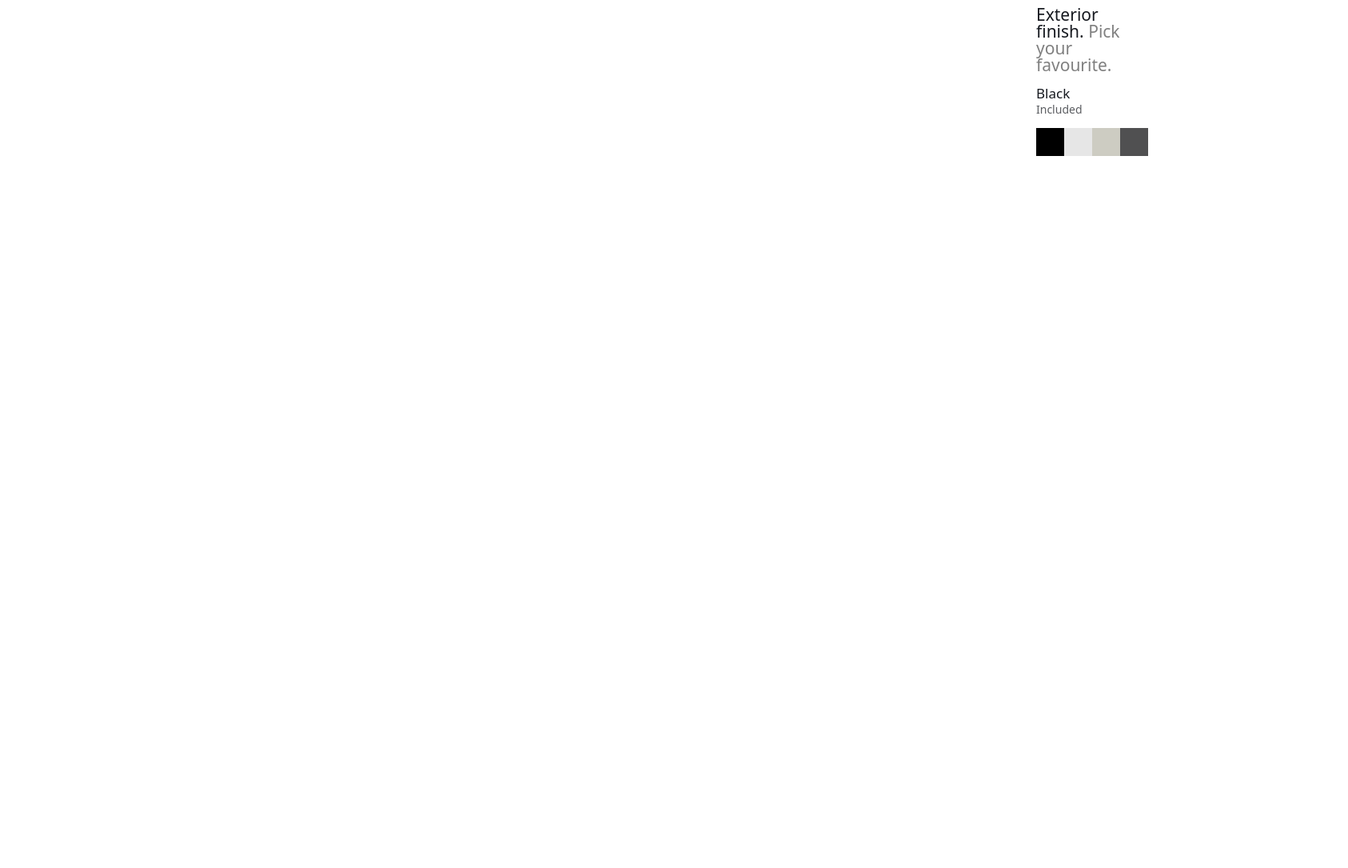
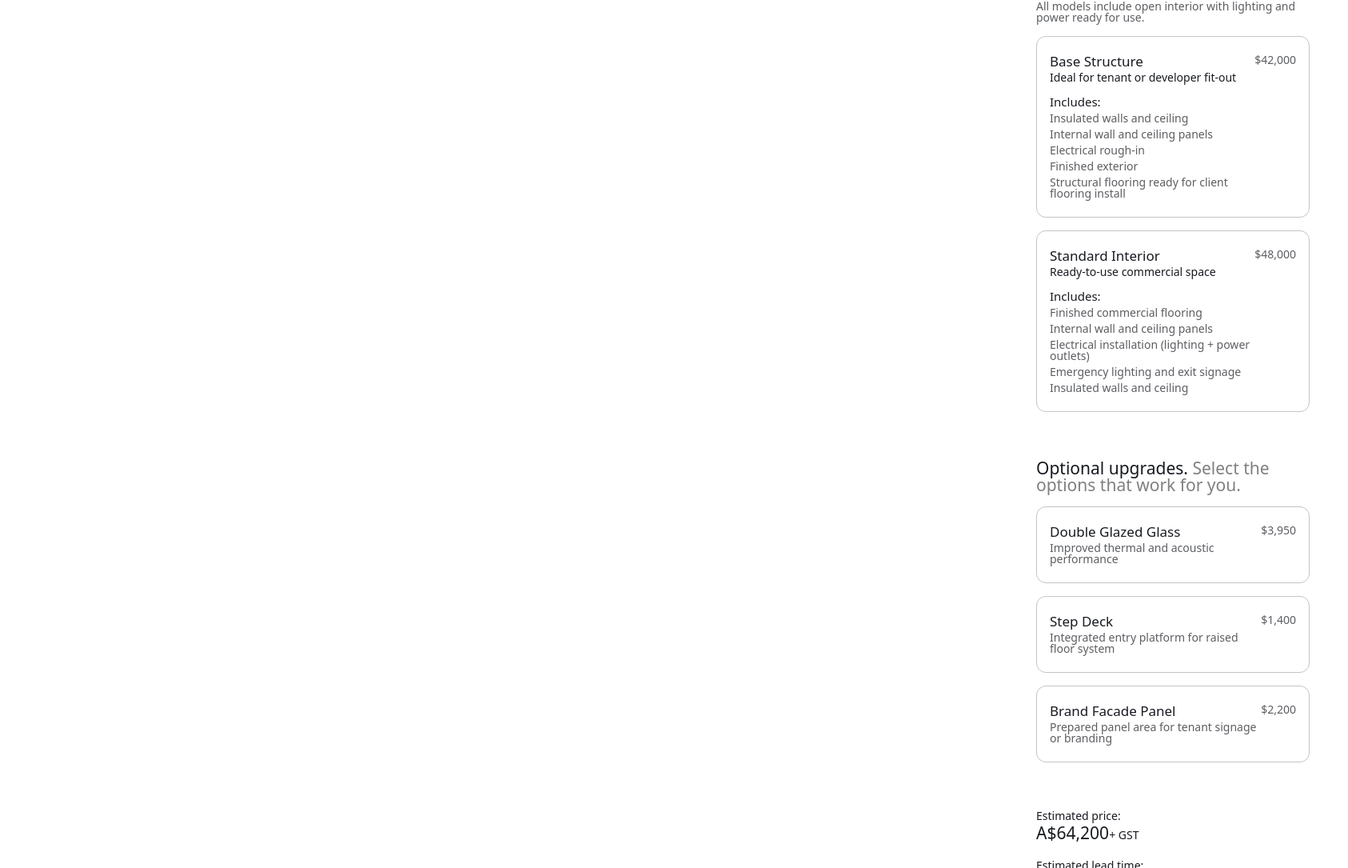
Before and after one commit to venkatesh-pro/sirius-design, a Next.js app: page / in a window 1280 px wide. Shown: the part 896-1981 px from the top of the page at 80% size, 1686 px wide, since content can reach past the window. Before the commit the page ends 1091 px from the top, so only its background shows below. Built offline with nearby package versions, Linux system fonts and the light colour scheme.

Commit message:
completed upto continue button

```diff
--- a/app/page.tsx
+++ b/app/page.tsx
@@ -54,6 +54,69 @@ const Configurator = () => {
         isActive: false,
       },
     ],
+
+    interiorFinishes: [
+      {
+        name: 'Base Structure',
+        description: 'Ideal for tenant or developer fit-out',
+        includes: [
+          'Insulated walls and ceiling',
+          'Internal wall and ceiling panels',
+          'Electrical rough-in',
+          'Finished exterior',
+          'Structural flooring ready for client flooring install',
+        ],
+        pricing: {
+          price: 42000,
+          currency: 'dollar',
+        },
+      },
+      {
+        name: 'Standard Interior',
+        description: 'Ready-to-use commercial space',
+        includes: [
+          'Finished commercial flooring',
+          'Internal wall and ceiling panels',
+          'Electrical installation (lighting + power outlets)',
+          'Emergency lighting and exit signage',
+          'Insulated walls and ceiling',
+        ],
+        pricing: {
+          price: 48000,
+          currency: 'dollar',
+        },
+      },
+    ],
+
+    optionalUpgrades: [
+      {
+        name: 'Double Glazed Glass',
+        description: 'Improved thermal and acoustic performance',
+        pricing: {
+          price: 3950,
+          currency: 'dollar',
+        },
+        isActive: true,
+      },
+      {
+        name: 'Step Deck',
+        description: 'Integrated entry platform for raised floor system',
+        pricing: {
+          price: 1400,
+          currency: 'dollar',
+        },
+        isActive: true,
+      },
+      {
+        name: 'Brand Facade Panel',
+        description: 'Prepared panel area for tenant signage or branding',
+        pricing: {
+          price: 2200,
+          currency: 'dollar',
+        },
+        isActive: true,
+      },
+    ],
   };
   return (
     <div className="mx-[48px]">
@@ -86,7 +149,7 @@ const Configurator = () => {
             return (
               <div
                 key={sizeIndex}
-                className="py-[22px] px-[16px] flex  justify-between border-[#C4C4C4] border-[1px] rounded-[12px] mt-[16px]"
+                className="py-[22px] px-[16px] flex  justify-between border-[#C4C4C4] border-[1px] rounded-[12px] mt-[16px] min-w-[342px]"
               >
                 <div>
                   <p className="text-[#171A20] text-[17px] font-[400] tracking-[1%] leading-[100%]">
@@ -121,12 +184,12 @@ const Configurator = () => {
             Included
           </p>
         </div>
-        <div className="mt-[16px] flex rounded-full ">
+        <div className="mt-[16px] flex gap-[17px] ">
           {data.exteriorFinishes.map((exteriorFinish, exteriorFinishIndex) => {
             return (
               <div
                 key={exteriorFinishIndex}
-                className={`w-[35px] h-[35px]`}
+                className={`w-[35px] h-[35px] rounded-full `}
                 style={{
                   background: exteriorFinish.color,
                 }}
@@ -135,6 +198,124 @@ const Configurator = () => {
           })}
         </div>
       </div>
+
+      {/* interior finish */}
+      <div className="mt-[60px]">
+        <h1 className="text-[21px] font-[400] leading-[100%] tracking-[1%] ">
+          <span className="text-[#171A20]">Interior finish.</span>{' '}
+          <span className="text-[#808080]">How ready should the interior be?</span>
+        </h1>
+        <p className="text-[#5C5E62] text-[14px] font-[400] tracking-[1.5%] leading-[100%] mt-[8px]">
+          All models include open interior with lighting and power ready for use.
+        </p>
+
+        <div>
+          {data.interiorFinishes.map((interiorFinish, interiorFinishIndex) => {
+            return (
+              <div
+                key={interiorFinishIndex}
+                className="py-[22px] px-[16px] flex  justify-between border-[#C4C4C4] border-[1px] rounded-[12px] mt-[16px] min-w-[342px]"
+              >
+                <div>
+                  <p className="text-[#171A20] text-[17px] font-[400] tracking-[1%] leading-[100%]">
+                    {interiorFinish.name}
+                  </p>
+                  <p className="text-[#171A20] text-[14px] font-[400] tracking-[1.5%] leading-[100%] mt-[5px]">
+                    {interiorFinish.description}
+                  </p>
+
+                  <div>
+                    <p className="text-[#171A20] text-[15px] font-[400] tracking-[1.5%] leading-[100%] mt-[16px]">
+                      Includes:
+                    </p>
+                    <ul className="">
+                      {interiorFinish.includes.map(include => {
+                        return (
+                          <li className="text-[14px] text-[#5C5E62] font-[400] tracking-[1.5%] leading-[100%] mt-[6px]">
+                            {include}
+                          </li>
+                        );
+                      })}
+                    </ul>
+                  </div>
+                </div>
+                <div>
+                  <p className="text-[#5C5E62] text-[14px] font-[400] tracking-[1.5%] leading-[100%]">
+                    {formatPrice(interiorFinish.pricing.currency, interiorFinish.pricing.price)}
+                  </p>
+                </div>
+              </div>
+            );
+          })}
+        </div>
+      </div>
+
+      {/* optional upgrades */}
+      <div className="mt-[60px]">
+        <h1 className="text-[21px] font-[400] leading-[100%] tracking-[1%] ">
+          <span className="text-[#171A20]">Optional upgrades.</span>{' '}
+          <span className="text-[#808080]">Select the options that work for you.</span>
+        </h1>
+
+        <div>
+          {data.optionalUpgrades.map((optionalUpgrade, optionalUpgradeIndex) => {
+            return (
+              <div
+                key={optionalUpgradeIndex}
+                className="py-[22px] px-[16px] flex  justify-between border-[#C4C4C4] border-[1px] rounded-[12px] mt-[16px] min-w-[342px]"
+              >
+                <div>
+                  <p className="text-[#171A20] text-[17px] font-[400] tracking-[1%] leading-[100%]">
+                    {optionalUpgrade.name}
+                  </p>
+                  <p className="text-[#5C5E62] text-[14px] font-[400] tracking-[1.5%] leading-[100%] mt-[5px]">
+                    {optionalUpgrade.description}
+                  </p>
+                </div>
+                <div>
+                  <p className="text-[#5C5E62] text-[14px] font-[400] tracking-[1.5%] leading-[100%]">
+                    {formatPrice(optionalUpgrade.pricing.currency, optionalUpgrade.pricing.price)}
+                  </p>
+                </div>
+              </div>
+            );
+          })}
+        </div>
+      </div>
+
+      {/* optional upgrades */}
+      <div className="mt-[60px]">
+        <p className="text-[#171A20] text-[14px] font-[400] tracking-[1.5%] leading-[100%]">
+          Estimated price:
+        </p>
+        {/* TODO: dynamic */}
+        <p className="mt-[4px]">
+          <span className="text-[#171A20] text-[21px] font-[400] tracking-[1.5%] leading-[100%]">
+            A$64,200
+          </span>
+          <span className="text-[#171A20] text-[14px] font-[400] tracking-[1.5%] leading-[100%]">
+            + GST
+          </span>
+        </p>
+
+        <p className="text-[#171A20] text-[14px] font-[400] tracking-[1.5%] leading-[100%] mt-[20px]">
+          Estimated lead time:
+        </p>
+        <p className="mt-[4px] text-[#171A20] text-[14px] font-[400] tracking-[1.5%] leading-[100%]">
+          3-6 weeks depending on production schedule.
+        </p>
+        <p className="mt-[20px] text-[#5C5E62] text-[12px] font-[400] tracking-[1.5%] leading-[100%]">
+          Final delivery cost and site preparation may vary depending on location and installation
+          requirements.
+        </p>
+
+        <button className="mt-[32px] w-full h-[56px] bg-[#171A20] rounded-[100px] text-white text-[17px] font-[400] tracking-[1%] leading-[100%]">
+          Continue
+        </button>
+      </div>
+
+      <div className="h-[80px]"></div>
+      {/*  */}
     </div>
   );
 };
```
